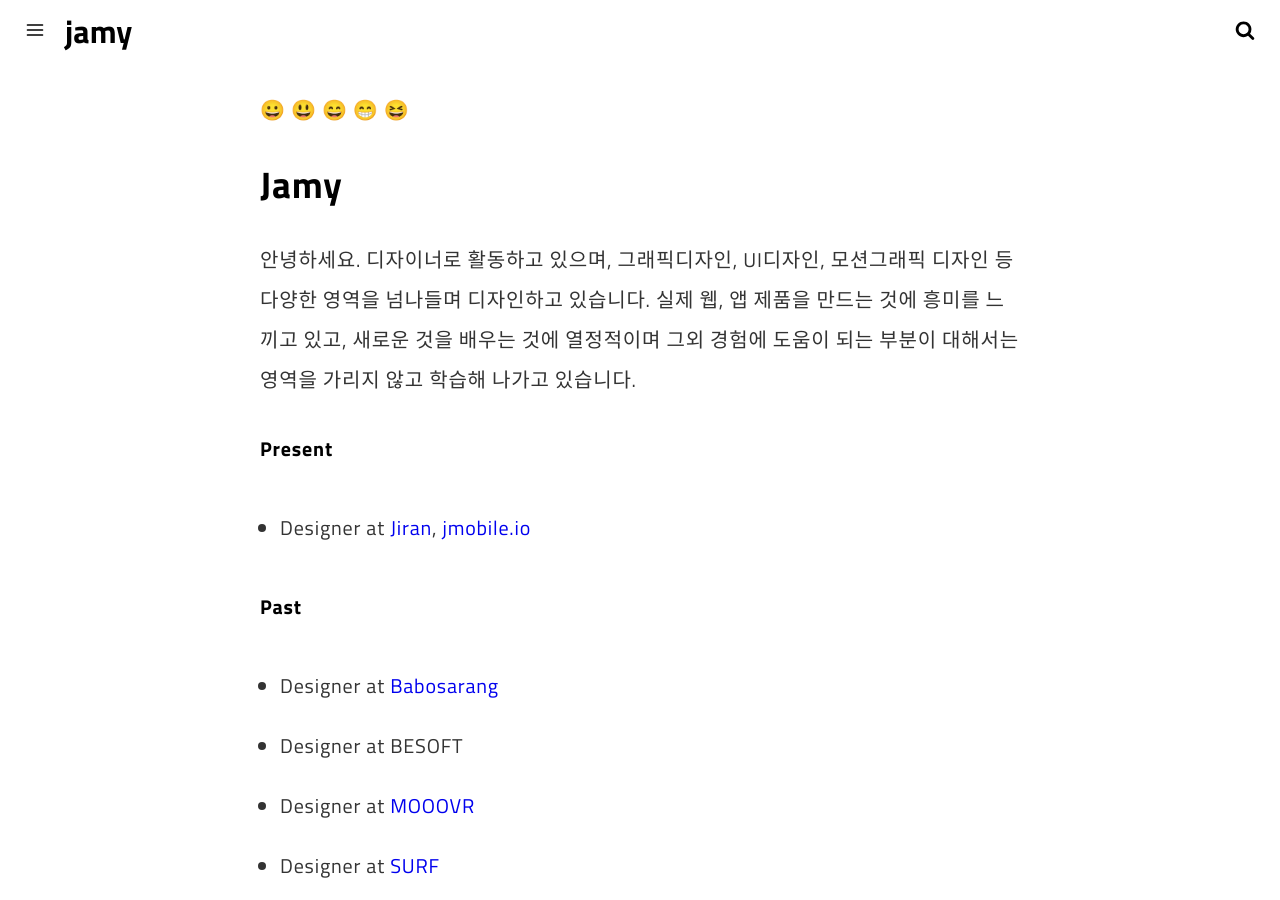
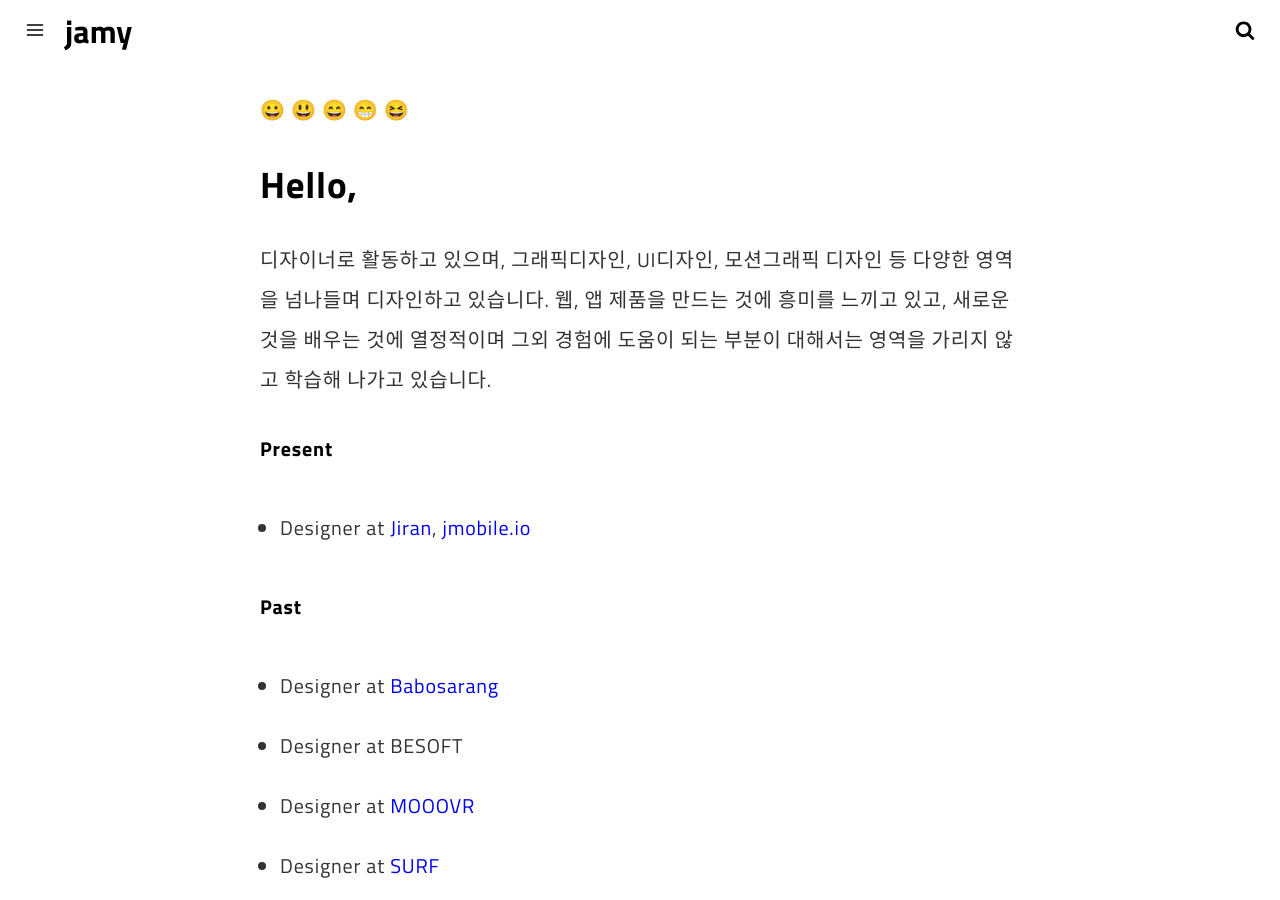
Before and after one commit to crazyjamy/crazyjamy.github.io, a Jekyll site: the page built from about.md, in a window 1280 px wide and 900 px high. Built offline with Jekyll 4.4.1, drawn with Linux system fonts in a browser that asks for light colours.

Commit message:
Update about.md

```diff
--- a/about.md
+++ b/about.md
@@ -7,9 +7,8 @@
 
 <!-- <img itemprop="image" class="img-rounded" src="#" alt="jamy"> -->
 😀 😃 😄 😁 😆
-## Jamy
-안녕하세요.
-디자이너로 활동하고 있으며, 그래픽디자인, UI디자인, 모션그래픽 디자인 등 다양한 영역을 넘나들며 디자인하고 있습니다. 실제 웹, 앱 제품을 만드는 것에 흥미를 느끼고 있고, 새로운 것을 배우는 것에 열정적이며 그외 경험에 도움이 되는 부분이 대해서는 영역을 가리지 않고 학습해 나가고 있습니다.
+## Hello,
+디자이너로 활동하고 있으며, 그래픽디자인, UI디자인, 모션그래픽 디자인 등 다양한 영역을 넘나들며 디자인하고 있습니다. 웹, 앱 제품을 만드는 것에 흥미를 느끼고 있고, 새로운 것을 배우는 것에 열정적이며 그외 경험에 도움이 되는 부분이 대해서는 영역을 가리지 않고 학습해 나가고 있습니다.
 
 
 #### Present
```
